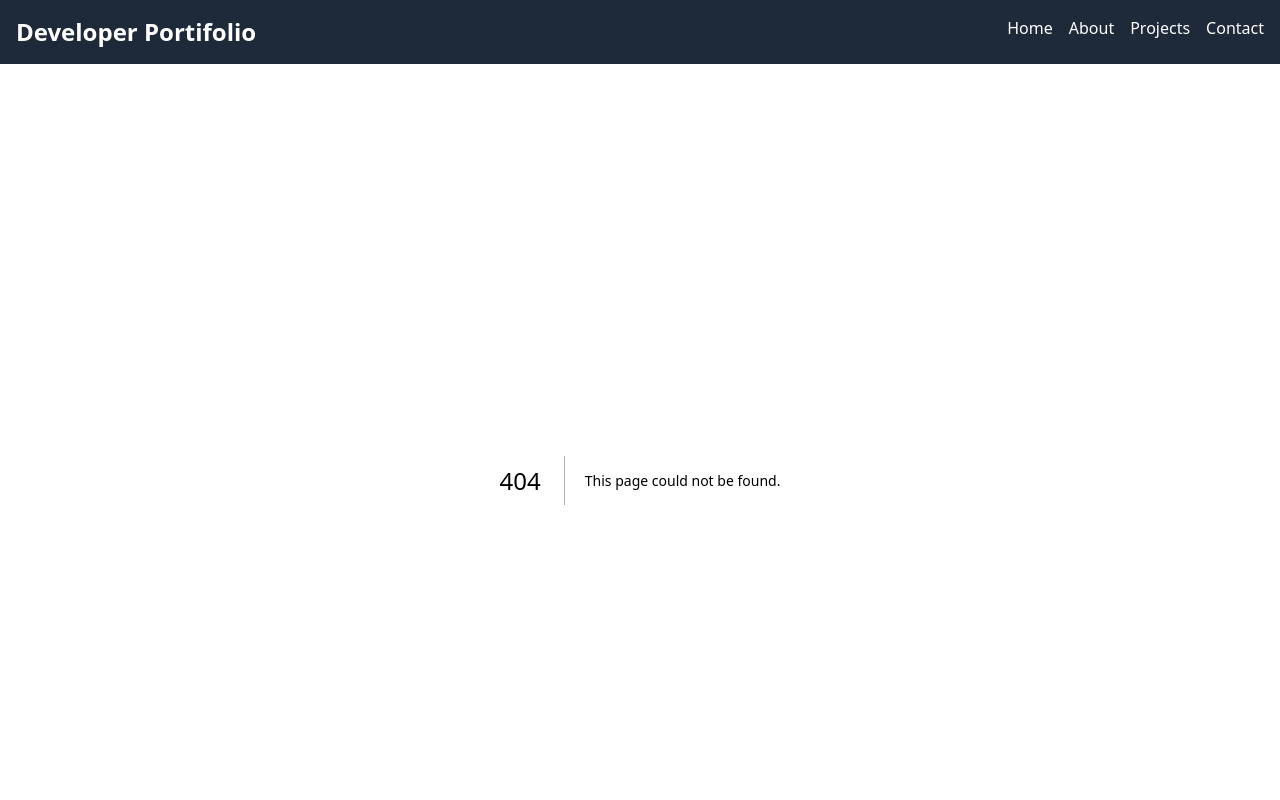
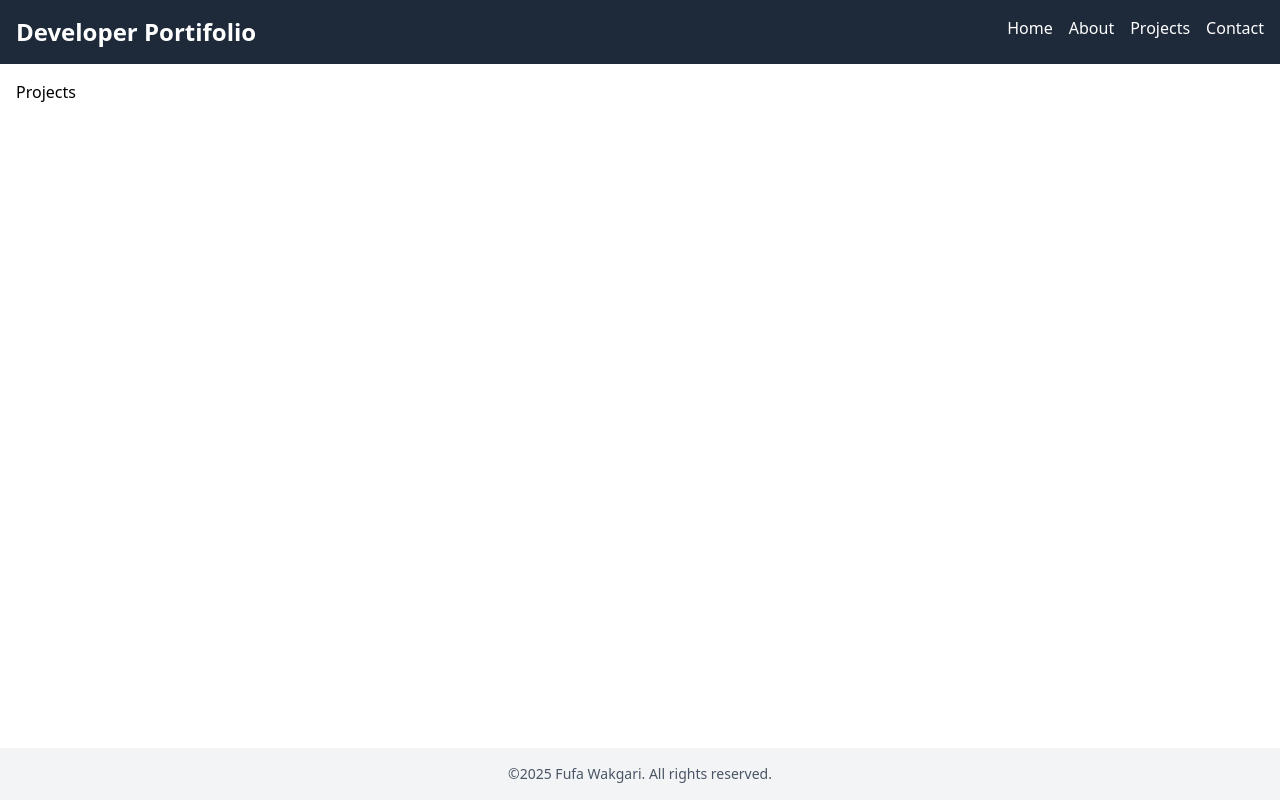
Before and after one commit to fufex3934/nextjs-dev-portifolio, a Next.js app: page /projects in a window 1280 px wide. Before the commit this address had no page. Shown: the top 800 px of the page. Built offline with nearby package versions, Linux system fonts and the light colour scheme.

Commit message:
adding pages

```diff
--- /dev/null
+++ b/src/app/about/page.tsx
@@ -0,0 +1,9 @@
+import React from 'react'
+
+const About = () => {
+  return (
+    <div>About</div>
+  )
+}
+
+export default About
--- /dev/null
+++ b/src/app/contact/page.tsx
@@ -0,0 +1,9 @@
+import React from 'react'
+
+const Contact = () => {
+  return (
+    <div>Contact</div>
+  )
+}
+
+export default Contact
--- /dev/null
+++ b/src/app/projects/page.tsx
@@ -0,0 +1,9 @@
+import React from 'react'
+
+const Projects = () => {
+  return (
+    <div>Projects</div>
+  )
+}
+
+export default Projects
```
